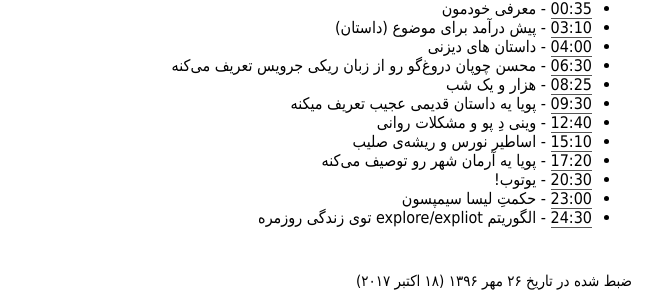
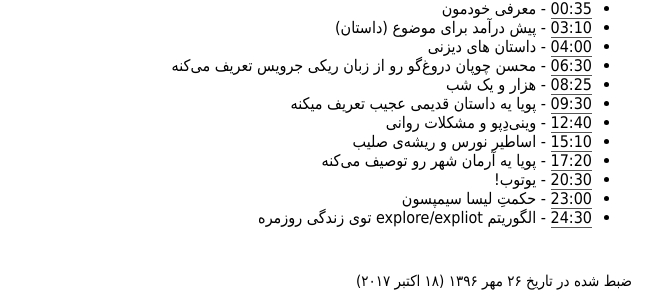
Before and after one commit to mohsend/mehsen.ir, a Jekyll site: the page built from _posts/2017-10-18-kary-myth-001.md, in a window 1280 px wide. Shown: the part 1094-1399 px from the top of the page, without its empty margins (308-971 px from the left). Built offline with Jekyll 4.4.1, drawn with Linux system fonts in a browser that asks for light colours; some web fonts are replaced.

Commit message:
IMPROVE spelling

```diff
--- a/_posts/2017-10-18-kary-myth-001.md
+++ b/_posts/2017-10-18-kary-myth-001.md
@@ -31,7 +31,7 @@ video:
 * 06:30 - محسن چوپان دروغ‌گو رو از زبان ریکی جرویس تعریف می‌کنه
 * 08:25 - هزار و یک شب
 * 09:30 - پویا یه داستان قدیمی عجیب تعریف میکنه
-* 12:40 - وینی دِ پو و مشکلات روانی
+* 12:40 - وینی‌دِپو و مشکلات روانی
 * 15:10 - اساطیر نورس و ریشه‌ی صلیب
 * 17:20 - پویا یه آرمان شهر رو توصیف می‌کنه
 * 20:30 - یوتوب!
```
